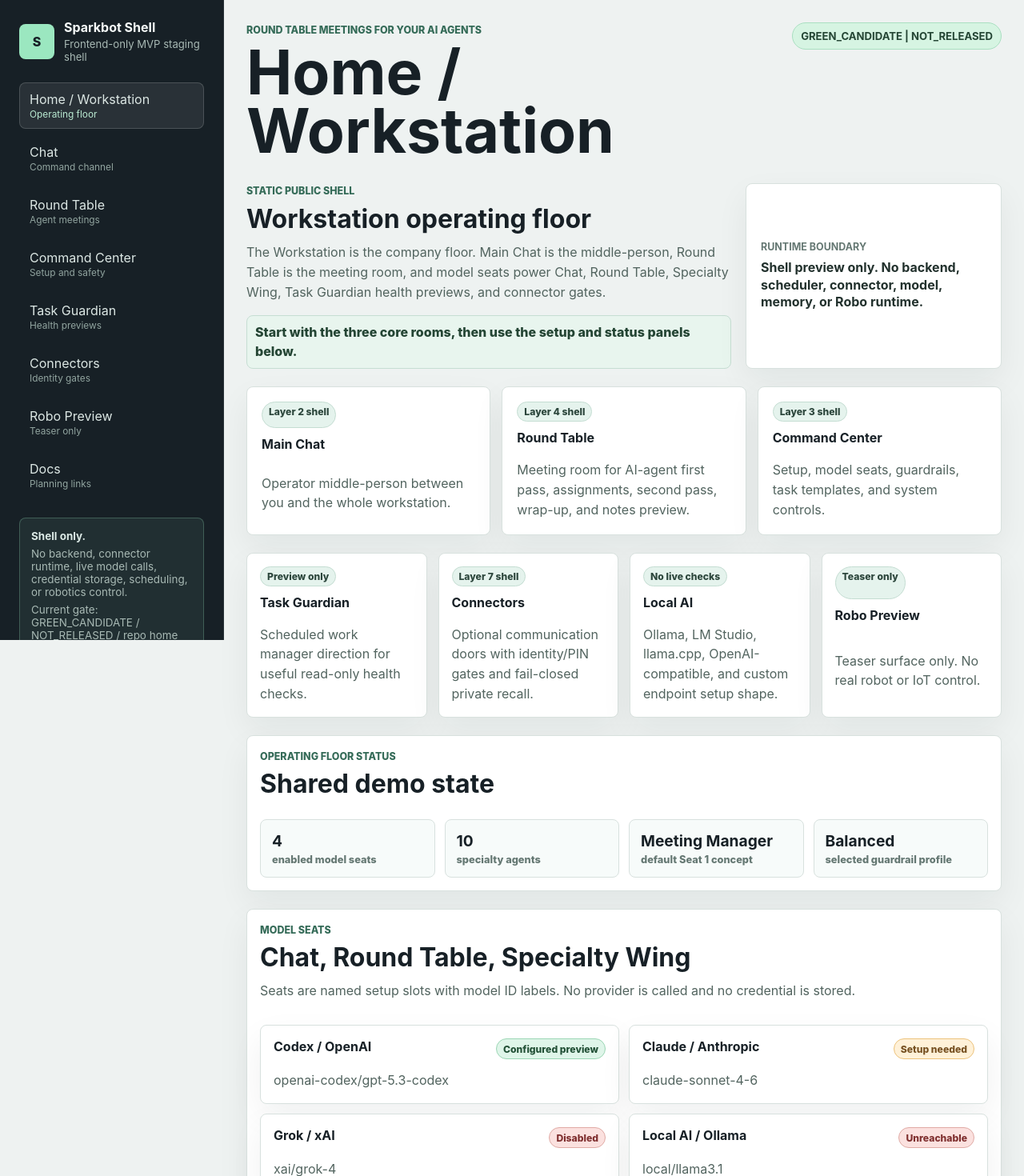
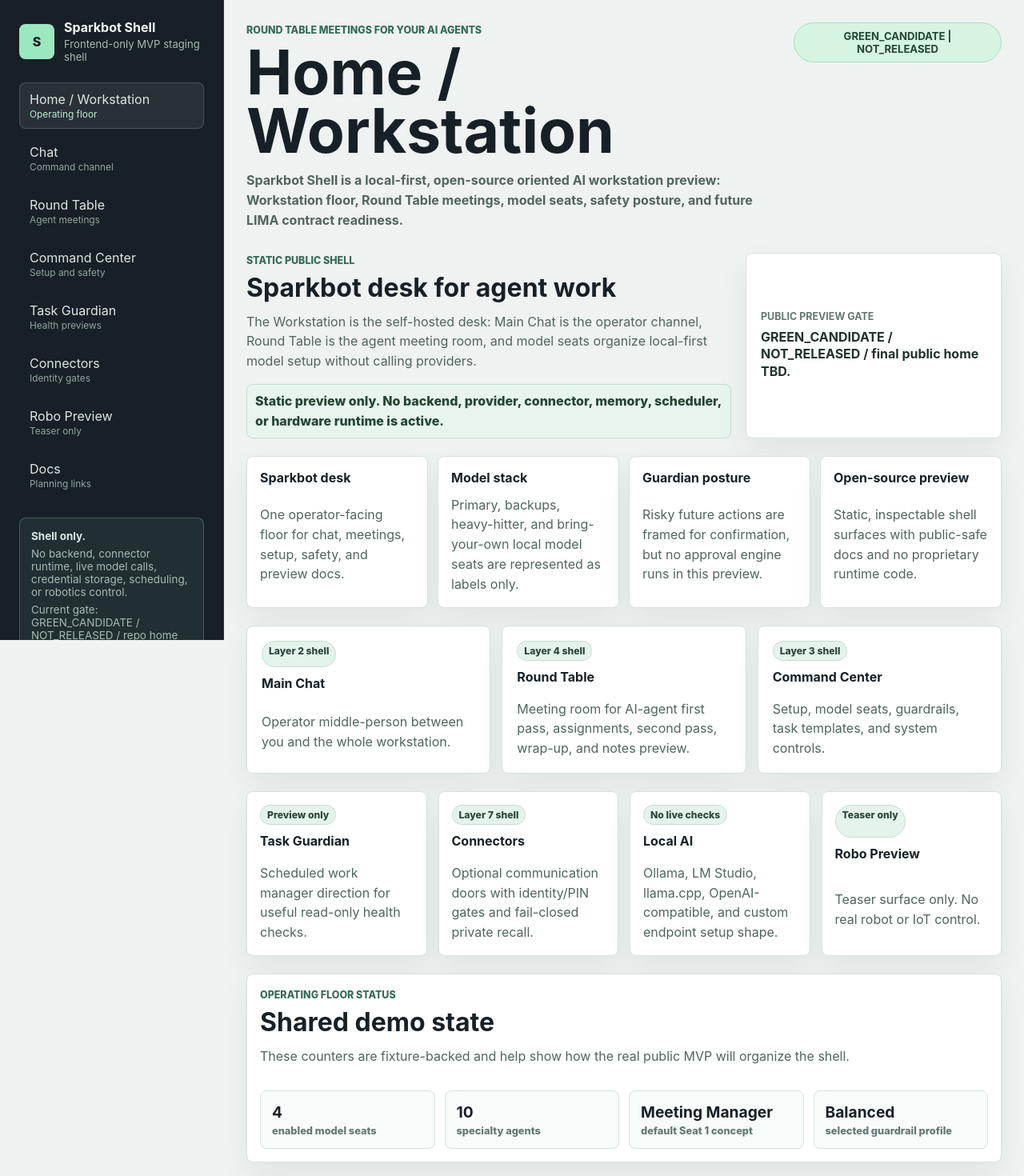
Before and after one commit to armpit-symphony/Sparkbot_shell, a React (Vite) app: page / in a window 1280 px wide. Shown: the top 1470 px of the page at 80% size. Built offline with nearby package versions, Linux system fonts and the light colour scheme.

Commit message:
Polish frontend-only Sparkbot Shell MVP

```diff
--- a/src/App.tsx
+++ b/src/App.tsx
@@ -103,6 +103,10 @@ export function App() {
           <div>
             <p className="kicker">Round Table meetings for your AI agents</p>
             <h1>{activeNavItem.label}</h1>
+            <p className="topbar-summary">
+              Sparkbot Shell is a local-first, open-source oriented AI workstation preview: Workstation floor,
+              Round Table meetings, model seats, safety posture, and future LIMA contract readiness.
+            </p>
           </div>
           <div className="status-pill">GREEN_CANDIDATE | NOT_RELEASED</div>
         </header>
--- a/src/components/GuardrailProfileShell.tsx
+++ b/src/components/GuardrailProfileShell.tsx
@@ -54,6 +54,21 @@ export function GuardrailProfileShell({
         <small>{selected.shellBehavior}</small>
       </article>
 
+      <div className="guardian-basics-grid" aria-label="Guardian basics preview">
+        <article>
+          <strong>Confirm risky work</strong>
+          <p>Future writes, sends, tool use, file changes, and elevated actions should require confirmation.</p>
+        </article>
+        <article>
+          <strong>No execution today</strong>
+          <p>The preview cannot enforce policy because it has no runtime execution path.</p>
+        </article>
+        <article>
+          <strong>Contract-gated later</strong>
+          <p>Future Guardian/LIMA integration must arrive through approved contracts and audit envelopes.</p>
+        </article>
+      </div>
+
       {selectedProfile === "Custom" ? (
         <label>
           <span>Custom blocker text draft</span>
--- a/src/components/LimaReadyLayerPanel.tsx
+++ b/src/components/LimaReadyLayerPanel.tsx
@@ -6,8 +6,8 @@ export function LimaReadyLayerPanel() {
           <p className="section-label">Future Contract Layer</p>
           <h2>LIMA AI OS ready layer</h2>
           <p>
-            Sparkbot Shell is prepared for a future LIMA AI OS contract/install layer.
-            The current shell remains static preview only.
+            Sparkbot Shell is prepared for a future LIMA AI OS contract/install layer, but it is not LIMA AI OS and
+            does not bundle a LIMA runtime. The current shell remains static preview only.
           </p>
         </div>
       </div>
@@ -15,11 +15,19 @@ export function LimaReadyLayerPanel() {
       <div className="mini-card-grid">
         <article className="template-card">
           <strong>No bundled runtime</strong>
-          <p>No LIMA runtime is bundled in this shell branch.</p>
+          <p>No LIMA runtime, kernel, package detection, endpoint client, or MCP/robotics bridge is bundled here.</p>
         </article>
         <article className="template-card">
           <strong>No execution paths</strong>
           <p>No execution, dispatch, persistence, providers, connectors, robotics, or IoT controls are active.</p>
+        </article>
+        <article className="template-card">
+          <strong>Contract gate closed</strong>
+          <p>Future runtime integration requires explicit approval after docs, fixtures, and read-only previews.</p>
+        </article>
+        <article className="template-card">
+          <strong>Public shell owns UX</strong>
+          <p>The shell can display approved capability envelopes later without importing private OS internals.</p>
         </article>
       </div>
 
--- a/src/components/ModelConfigShell.tsx
+++ b/src/components/ModelConfigShell.tsx
@@ -17,13 +17,21 @@ import { SpecialtyWingPanel } from "./SpecialtyWingPanel";
 import { TaskGuardianPreview } from "./TaskGuardianPreview";
 
 const commandCenterMap = [
-  ["AI Setup / Model Seats", "Named seats, model IDs, and setup badges only."],
+  ["AI Setup / Model Seats", "Primary, Backup 1, Backup 2, Heavy Hitter, and BYO local seats."],
   ["Local AI", "Runtime labels for Ollama, LM Studio, llama.cpp, and compatible endpoints."],
   ["Specialty Wing", "Role/skill-agent cards assigned to model seats later."],
   ["Guardrails", "Profile labels and custom draft text; no enforcement yet."],
   ["Task Guardian", "Read-only health-check report and delivery previews."],
   ["Connectors", "Identity/PIN gates and live-QA caveats for optional channels."],
   ["Shell Status", "Static-only runtime boundary and no-credential reminders."],
+] as const;
+
+const stackRoles = [
+  ["Primary", "seat-codex-openai"],
+  ["Backup 1", "seat-claude-anthropic"],
+  ["Backup 2", "seat-grok-xai"],
+  ["Heavy hitter", "seat-local-ollama"],
+  ["Bring-your-own", "seat-local-openai-compatible"],
 ] as const;
 
 type ModelConfigShellProps = {
@@ -74,8 +82,8 @@ export function ModelConfigShell({
           <p className="section-label">Command Center shell</p>
           <h2>Setup, model seats, and guardrails</h2>
           <p>
-            Command Center groups the static setup surfaces for model seats, Local AI labels, Specialty Wing agents,
-            guardrails, Task Guardian previews, and connector caveats. All state is local demo state only.
+            Command Center groups model seats, Local AI labels, Invite Wing slots, Specialty Wing agents, basic
+            confirmation posture, Task Guardian previews, and connector caveats. All state is local demo state only.
           </p>
         </div>
         <aside className="status-card">
@@ -100,6 +108,33 @@ export function ModelConfigShell({
             <p>{detail}</p>
           </article>
         ))}
+      </section>
+
+      <section className="config-panel">
+        <div className="card-heading">
+          <div>
+            <p className="section-label">Model stack preview</p>
+            <h2>Primary, backups, heavy hitter</h2>
+            <p>
+              This is the public setup shape only. Providers are not contacted, endpoint checks do not run, and API keys
+              are not accepted.
+            </p>
+          </div>
+        </div>
+        <div className="model-stack-grid">
+          {stackRoles.map(([role, seatId]) => {
+            const seat = modelSeats.find((candidate) => candidate.id === seatId);
+            if (!seat) return null;
+            return (
+              <article className="template-card" key={role}>
+                <span className="seat-marker">{role}</span>
+                <strong>{seat.label}</strong>
+                <p>{seat.modelId}</p>
+                <small>{seat.setupMessage}</small>
+              </article>
+            );
+          })}
+        </div>
       </section>
 
       <section className="model-config-grid">
@@ -179,6 +214,7 @@ export function ModelConfigShell({
           <span>No credentials stored</span>
           <span>No live connector sends</span>
           <span>No runtime enforcement</span>
+          <span>Future LIMA contracts only</span>
         </div>
       </section>
 
--- a/src/components/RoundTableFlowShell.tsx
+++ b/src/components/RoundTableFlowShell.tsx
@@ -20,13 +20,13 @@ type RoundTableFlowShellProps = {
 };
 
 const phases: Array<{ id: RoundTablePhase; label: string; description: string }> = [
-  { id: "setup", label: "Setup", description: "Choose the problem, seats, agents, and model-seat assignments." },
-  { id: "first_pass", label: "First Pass", description: "Participants give initial ideas and framing." },
-  { id: "manager_assessment", label: "Manager Assessment", description: "Seat 1 synthesizes and plans assignments." },
-  { id: "assignments", label: "Assignments", description: "Meeting Manager assigns focused follow-up cards." },
-  { id: "second_pass", label: "Second Pass", description: "Participants respond to their assignments." },
-  { id: "wrap_up", label: "Wrap-Up", description: "Meeting Manager summarizes decisions and next steps." },
-  { id: "notes", label: "Notes", description: "Editable notes preview for later memory/context rollup." },
+  { id: "setup", label: "Topic", description: "Choose task, chair, agents, and model-seat assignments." },
+  { id: "first_pass", label: "Framing", description: "Participants frame the task and surface first perspectives." },
+  { id: "manager_assessment", label: "Synthesis", description: "Meeting Manager groups signals and sets direction." },
+  { id: "assignments", label: "Assignments", description: "Specialists receive focused follow-up cards." },
+  { id: "second_pass", label: "Specialists", description: "Participants answer their assigned perspective." },
+  { id: "wrap_up", label: "Recommendation", description: "Meeting Manager produces recommendation and next steps." },
+  { id: "notes", label: "Artifact", description: "Editable output preview for later memory/context rollup." },
 ];
 
 function linesToDecisions(value: string): MeetingDecision[] {
@@ -166,17 +166,35 @@ export function RoundTableFlowShell({
       <div className="intro-row">
         <div>
           <p className="section-label">Public Layer 4</p>
-          <h2>Round Table meeting flow</h2>
+          <h2>Round Table agent meeting demo</h2>
           <p>
-            Round Table is the meeting room. Meeting Manager is Seat 1, coordinates the first pass,
-            assigns follow-up work, runs the second pass, and prepares one editable wrap-up note.
+            Round Table is Sparkbot Shell's hero flow: the Meeting Manager chairs the room, specialists bring
+            perspectives, and the shell previews a recommendation artifact without running agents or models.
           </p>
         </div>
         <aside className="status-card">
-          <span>Runtime boundary</span>
-          <strong>Layer 4 shell only - no live model calls or backend meeting persistence yet.</strong>
+          <span>Demo boundary</span>
+          <strong>Static meeting simulation only. No live agent calls, rooms API, or persistence.</strong>
         </aside>
       </div>
+
+      <section className="roundtable-overview-grid" aria-label="Round Table meeting summary">
+        <article>
+          <span>Meeting topic</span>
+          <strong>{roundTable.title}</strong>
+          <p>{roundTable.problem}</p>
+        </article>
+        <article>
+          <span>Chair</span>
+          <strong>{managerSeat ? assignmentSeatLabel(managerSeat.id) : "Meeting Manager"}</strong>
+          <p>Seat 1 coordinates framing, synthesis, assignments, recommendation, and notes.</p>
+        </article>
+        <article>
+          <span>Output preview</span>
+          <strong>Recommendation artifact</strong>
+          <p>Wrap-up, decisions, action items, and open questions stay local until a future runtime exists.</p>
+        </article>
+      </section>
 
       <div className="phase-nav" aria-label="Round Table phases">
         {phases.map((phase) => (
@@ -196,8 +214,8 @@ export function RoundTableFlowShell({
         <div className="card-heading">
           <div>
             <p className="section-label">Launch setup</p>
-            <h2>Meeting setup shape</h2>
-            <p>Local component state only. Launching moves through demo phases and does not create a room.</p>
+            <h2>Meeting topic and seats</h2>
+            <p>Local component state only. Launching moves through demo stages and does not create a room.</p>
           </div>
           <span className="status-badge setup_needed">No runtime</span>
         </div>
@@ -319,10 +337,10 @@ export function RoundTableFlowShell({
 
         {roundTable.currentPhase === "setup" ? (
           <div className="flow-card">
-            <strong>Ready to launch</strong>
+            <strong>Ready to preview</strong>
             <p>
-              Seat 1 is {managerSeat ? assignmentSeatLabel(managerSeat.id) : "Meeting Manager"}. The launch button only
-              advances local demo state and does not create a backend meeting.
+              Seat 1 is {managerSeat ? assignmentSeatLabel(managerSeat.id) : "Meeting Manager"}. The launch button
+              only advances local demo state and does not create a backend meeting.
             </p>
           </div>
         ) : null}
@@ -375,7 +393,7 @@ export function RoundTableFlowShell({
 
         {roundTable.currentPhase === "wrap_up" ? (
           <div className="flow-card manager-card">
-            <strong>Wrap-up preview</strong>
+            <strong>Recommendation preview</strong>
             <p>{roundTable.wrapUp.summary}</p>
             <div className="notes-list-grid">
               <div>
@@ -390,6 +408,12 @@ export function RoundTableFlowShell({
                   <p key={item.id}>
                     {item.owner}: {item.text} ({item.dueLabel})
                   </p>
+                ))}
+              </div>
+              <div>
+                <h3>Open questions</h3>
+                {roundTable.wrapUp.openQuestions.map((question) => (
+                  <p key={question.id}>{question.text}</p>
                 ))}
               </div>
             </div>
--- a/src/components/WorkstationShell.tsx
+++ b/src/components/WorkstationShell.tsx
@@ -58,6 +58,13 @@ const workstationPanels = [
 const primaryWorkstationPanels = workstationPanels.slice(0, 3);
 const secondaryWorkstationPanels = workstationPanels.slice(3);
 
+const deskHighlights = [
+  ["Sparkbot desk", "One operator-facing floor for chat, meetings, setup, safety, and preview docs."],
+  ["Model stack", "Primary, backups, heavy-hitter, and bring-your-own local model seats are represented as labels only."],
+  ["Guardian posture", "Risky future actions are framed for confirmation, but no approval engine runs in this preview."],
+  ["Open-source preview", "Static, inspectable shell surfaces with public-safe docs and no proprietary runtime code."],
+] as const;
+
 export function WorkstationShell({ shellState }: WorkstationShellProps) {
   const activeSeats = shellState.modelSeats.filter((seat) => seat.enabled);
   const manager = shellState.specialtyAgents.find((agent) => agent.id === "agent-meeting-manager");
@@ -81,18 +88,27 @@ export function WorkstationShell({ shellState }: WorkstationShellProps) {
       <div className="intro-row">
         <div>
           <p className="section-label">Static public shell</p>
-          <h2>Workstation operating floor</h2>
+          <h2>Sparkbot desk for agent work</h2>
           <p>
-            The Workstation is the company floor. Main Chat is the middle-person, Round Table is the meeting room, and
-            model seats power Chat, Round Table, Specialty Wing, Task Guardian health previews, and connector gates.
+            The Workstation is the self-hosted desk: Main Chat is the operator channel, Round Table is the agent
+            meeting room, and model seats organize local-first model setup without calling providers.
           </p>
-          <p className="preview-map">Start with the three core rooms, then use the setup and status panels below.</p>
+          <p className="preview-map">Static preview only. No backend, provider, connector, memory, scheduler, or hardware runtime is active.</p>
         </div>
         <aside className="status-card">
-          <span>Runtime boundary</span>
-          <strong>Shell preview only. No backend, scheduler, connector, model, memory, or Robo runtime.</strong>
+          <span>Public preview gate</span>
+          <strong>GREEN_CANDIDATE / NOT_RELEASED / final public home TBD.</strong>
         </aside>
       </div>
+
+      <section className="product-snapshot-grid" aria-label="Sparkbot Shell public preview summary">
+        {deskHighlights.map(([title, detail]) => (
+          <article key={title}>
+            <strong>{title}</strong>
+            <p>{detail}</p>
+          </article>
+        ))}
+      </section>
 
       <div className="workstation-grid primary">
         {primaryWorkstationPanels.map((panel) => (
@@ -119,6 +135,7 @@ export function WorkstationShell({ shellState }: WorkstationShellProps) {
           <div>
             <p className="section-label">Operating floor status</p>
             <h2>Shared demo state</h2>
+            <p>These counters are fixture-backed and help show how the real public MVP will organize the shell.</p>
           </div>
         </div>
         <div className="floor-status-grid">
--- a/src/data/demoShellState.ts
+++ b/src/data/demoShellState.ts
@@ -18,7 +18,7 @@ import {
 export const demoModelSeats: ModelSeat[] = [
   {
     id: "seat-codex-openai",
-    label: "Codex / OpenAI",
+    label: "Primary - Codex / OpenAI",
     provider: "OpenAI",
     providerKind: "openai",
     modelId: "openai-codex/gpt-5.3-codex",
@@ -29,11 +29,11 @@ export const demoModelSeats: ModelSeat[] = [
     setupStatus: "configured",
     setupMessage: "Demo shell status only. Runtime credentials are not stored here.",
     authMode: "Backend credential storage later",
-    notes: "Primary example seat for Chat, Workstation, and Round Table planning.",
+    notes: "Primary model-seat example for Chat, Workstation, and Round Table planning.",
   },
   {
     id: "seat-claude-anthropic",
-    label: "Claude / Anthropic",
+    label: "Backup 1 - Claude / Anthropic",
     provider: "Anthropic",
     providerKind: "anthropic",
     modelId: "claude-sonnet-4-6",
@@ -48,7 +48,7 @@ export const demoModelSeats: ModelSeat[] = [
   },
   {
     id: "seat-grok-xai",
-    label: "Grok / xAI",
+    label: "Backup 2 - Grok / xAI",
     provider: "xAI",
     providerKind: "xai",
     modelId: "xai/grok-4",
@@ -63,7 +63,7 @@ export const demoModelSeats: ModelSeat[] = [
   },
   {
     id: "seat-local-ollama",
-    label: "Local AI / Ollama",
+    label: "Heavy Hitter - Local AI / Ollama",
     provider: "Local AI",
     providerKind: "local_ai",
     modelId: "local/llama3.1",
@@ -80,7 +80,7 @@ export const demoModelSeats: ModelSeat[] = [
   },
   {
     id: "seat-local-openai-compatible",
-    label: "OpenAI-compatible Local Endpoint",
+    label: "BYO Local Endpoint",
     provider: "Local AI",
     providerKind: "openai_compatible",
     modelId: "local/custom-model",
@@ -261,8 +261,8 @@ export const demoMeetingNotePreviews: MeetingNotePreview[] = [
 ];
 
 export const demoRoundTableState: RoundTableShellState = {
-  title: "Public release Layer 4 planning meeting",
-  problem: "Plan the next safe import layer without adding runtime behavior or private internals.",
+  title: "Launch plan for a self-hosted AI workstation shell",
+  problem: "Decide how a hobbyist/builder should evaluate Sparkbot Shell without any live runtime wiring.",
   currentPhase: "setup",
   seats: [
     {
--- a/src/pages/PlaceholderPage.tsx
+++ b/src/pages/PlaceholderPage.tsx
@@ -93,17 +93,18 @@ const pageContent: Record<Exclude<PageKey, "docs">, PageContent> = {
       "No connector runtime, webhook, secret input, target identifier, PIN verification, connector session, send, or private memory recall exists.",
   },
   "robo-preview": {
-    title: "Robo Preview teaser",
+    title: "Robo OS preview",
     summary:
-      "Robo Preview shows the public teaser boundary for future hardware-adjacent ideas without including a control surface.",
-    status: "Teaser only. No live robotics, IoT, bridge, or emergency control path is present.",
+      "Robo Preview shows the future-facing boundary for LIMA robotics and IoT systems without including a control surface.",
+    status: "Demo/teaser only. No live MCP, robotics, IoT, bridge, or emergency control path is present.",
     panels: [
-      { title: "Preview Surface", body: "Static public teaser for future controlled integrations." },
-      { title: "No Hardware Control", body: "Public Shell Layer 1 cannot command robots, drones, devices, or IoT systems." },
-      { title: "Public Boundary", body: "No hardware bridge implementation is included in this preview." },
+      { title: "Future LIMA robotics", body: "A visual promise that embodied systems belong behind a future runtime contract." },
+      { title: "No hardware control", body: "This public shell preview cannot command robots, drones, devices, or IoT systems." },
+      { title: "No live calls", body: "No MCP tool, hardware bridge, telemetry stream, or emergency-control path is included." },
+      { title: "Teaser only", body: "Robo stays exciting in the nav while remaining outside the static public MVP runtime." },
     ],
     boundary:
-      "No private platform wiring, hardware adapter, or live device runtime is included.",
+      "No private platform wiring, hardware adapter, robot-motion command, IoT action, or live device runtime is included.",
   },
 };
 
--- a/src/styles.css
+++ b/src/styles.css
@@ -145,6 +145,12 @@ a {
   max-width: 1120px;
 }
 
+.topbar-summary {
+  max-width: 760px;
+  margin: 12px 0 0;
+  font-weight: 700;
+}
+
 .kicker,
 .section-label {
   margin: 0 0 8px;
@@ -188,6 +194,7 @@ p {
 
 .status-pill {
   flex: 0 0 auto;
+  max-width: 260px;
   padding: 8px 10px;
   color: #244534;
   background: #d6f4e2;
@@ -195,6 +202,7 @@ p {
   border-radius: 999px;
   font-size: 0.82rem;
   font-weight: 700;
+  text-align: center;
 }
 
 .page-section {
@@ -580,11 +588,38 @@ textarea {
   grid-template-columns: repeat(4, minmax(0, 1fr));
 }
 
+.product-snapshot-grid,
+.roundtable-overview-grid,
+.model-stack-grid,
+.guardian-basics-grid {
+  display: grid;
+  gap: 12px;
+}
+
+.product-snapshot-grid {
+  grid-template-columns: repeat(4, minmax(0, 1fr));
+}
+
+.roundtable-overview-grid {
+  grid-template-columns: repeat(3, minmax(0, 1fr));
+}
+
+.model-stack-grid {
+  grid-template-columns: repeat(5, minmax(0, 1fr));
+}
+
+.guardian-basics-grid {
+  grid-template-columns: repeat(3, minmax(0, 1fr));
+}
+
 .workstation-card,
 .agent-card,
 .template-card,
 .delivery-card,
 .seat-overview,
+.product-snapshot-grid article,
+.roundtable-overview-grid article,
+.guardian-basics-grid article,
 .profile-detail {
   background: #ffffff;
   border: 1px solid #d8e1de;
@@ -711,10 +746,26 @@ textarea {
 .template-card,
 .delivery-card,
 .seat-overview,
+.product-snapshot-grid article,
+.roundtable-overview-grid article,
+.guardian-basics-grid article,
 .profile-detail {
   display: grid;
   gap: 12px;
   padding: 16px;
+}
+
+.product-snapshot-grid article p,
+.roundtable-overview-grid article p,
+.guardian-basics-grid article p {
+  margin-bottom: 0;
+}
+
+.roundtable-overview-grid article span {
+  color: #657873;
+  font-size: 0.76rem;
+  font-weight: 800;
+  text-transform: uppercase;
 }
 
 .seat-marker {
@@ -1363,6 +1414,10 @@ textarea {
   .workstation-grid,
   .workstation-grid.primary,
   .workstation-grid.secondary,
+  .product-snapshot-grid,
+  .roundtable-overview-grid,
+  .model-stack-grid,
+  .guardian-basics-grid,
   .lima-sequence-grid,
   .command-center-map,
   .floor-status-grid,
```
Also changed, not shown: 10 other files (tests, documents, lock files or other folders).
